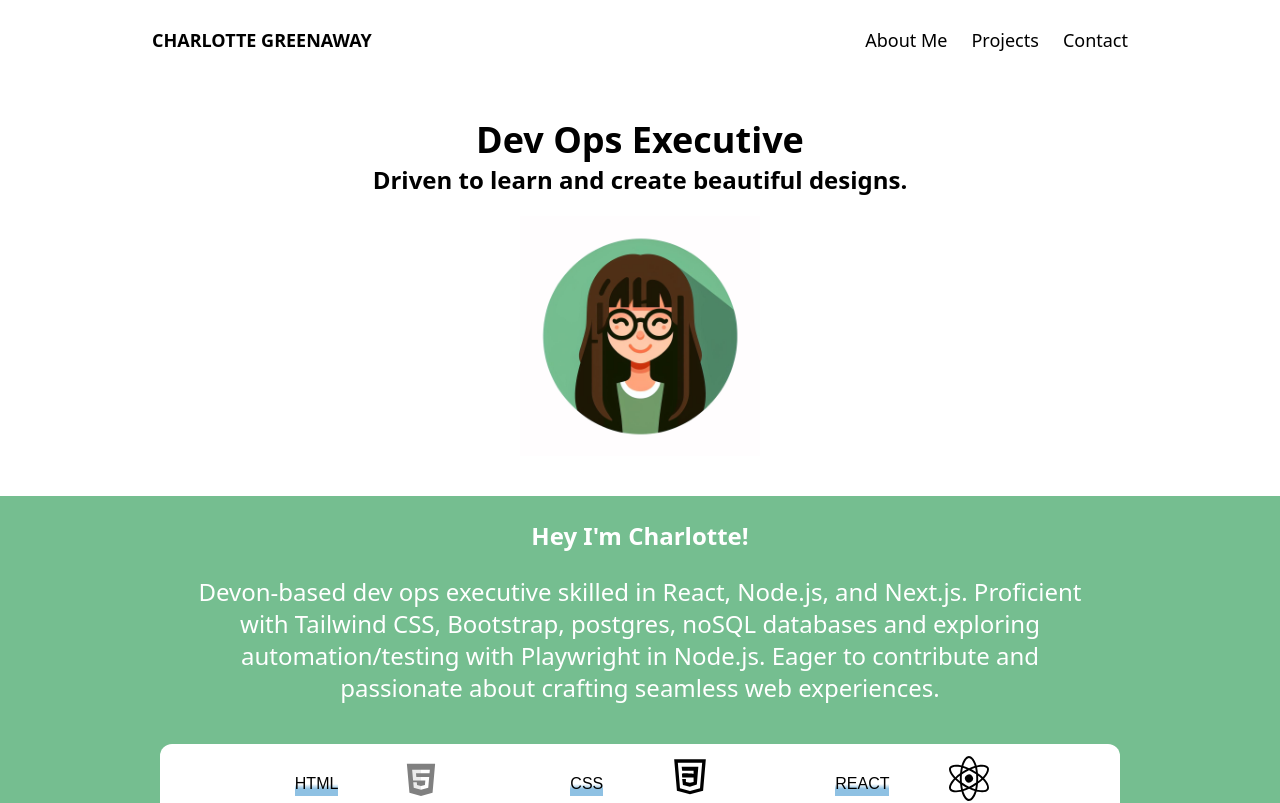
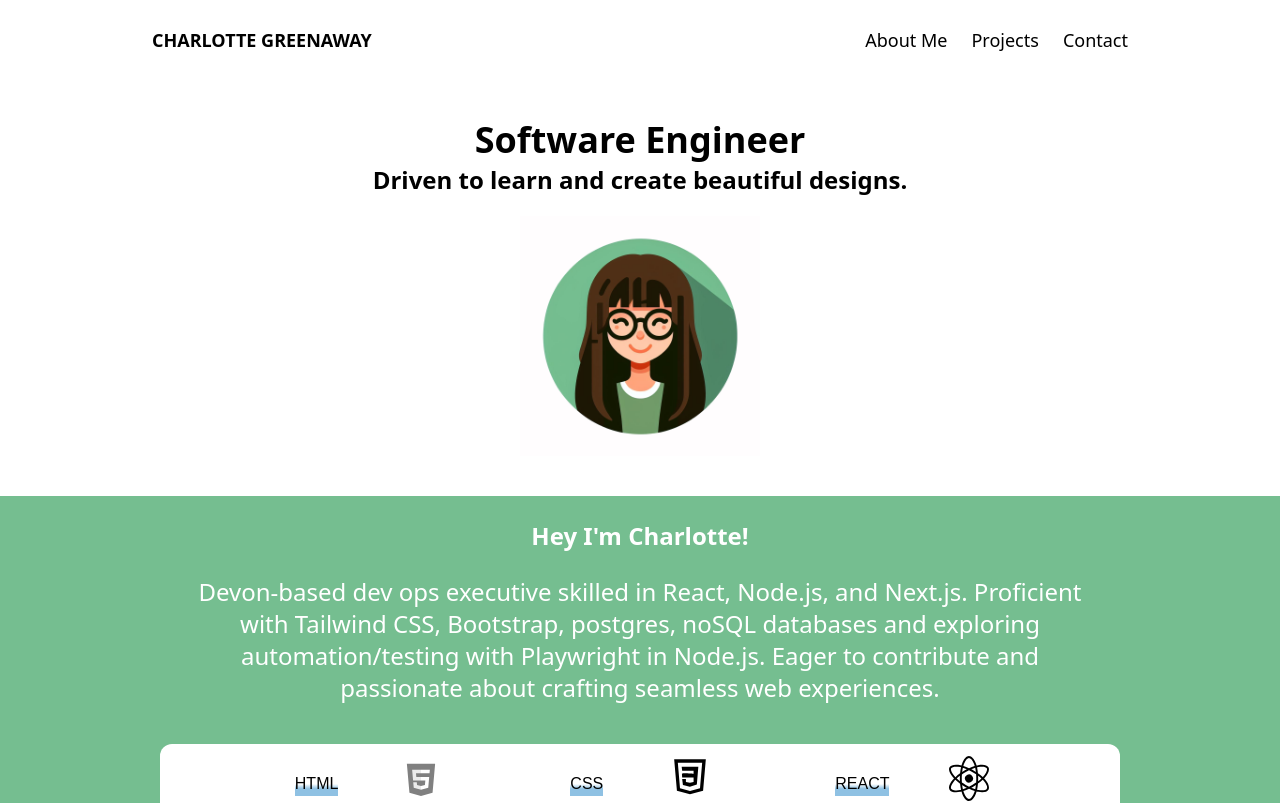
Before and after one commit to Charlotte-Greenaway/portfoliowebsite, a Next.js app: page / in a window 1280 px wide. Shown: the top 803 px of the page. Built offline with nearby package versions, Linux system fonts and the light colour scheme.

Commit message:
refactor: Update job role and project details

```diff
--- a/src/app/page.tsx
+++ b/src/app/page.tsx
@@ -7,7 +7,7 @@ export default function Home() {
     <main>
       <div className="banner mx-auto fit-content my-10 px-1 md:px-0">
         <h1 className="mx-auto fit-content text-4xl font-bold text-center">
-          Dev Ops Executive
+          Software Engineer
         </h1>
         <h2 className="mx-auto fit-content text-2xl font-bold m-1 text-center">
           Driven to learn and create beautiful designs.
```
